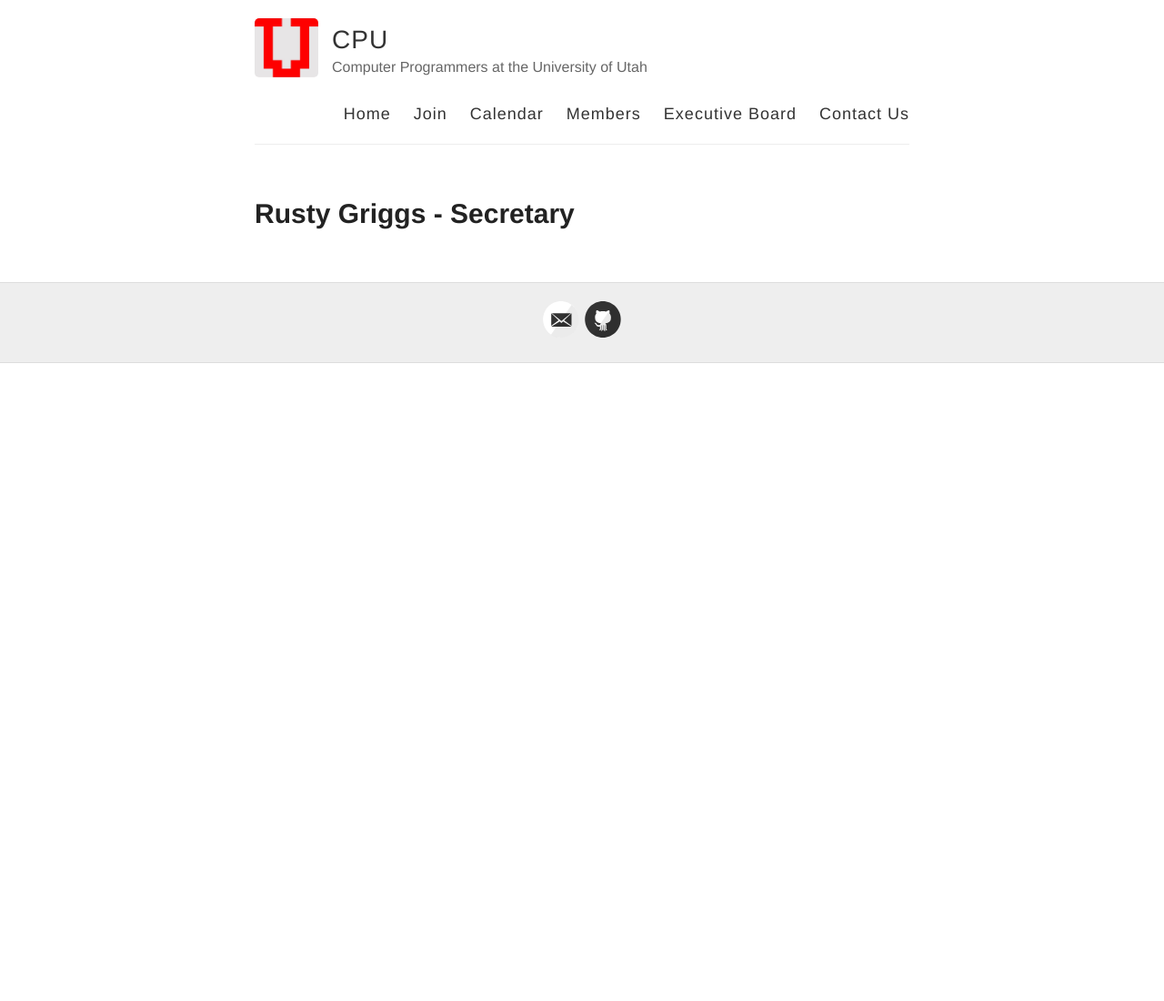
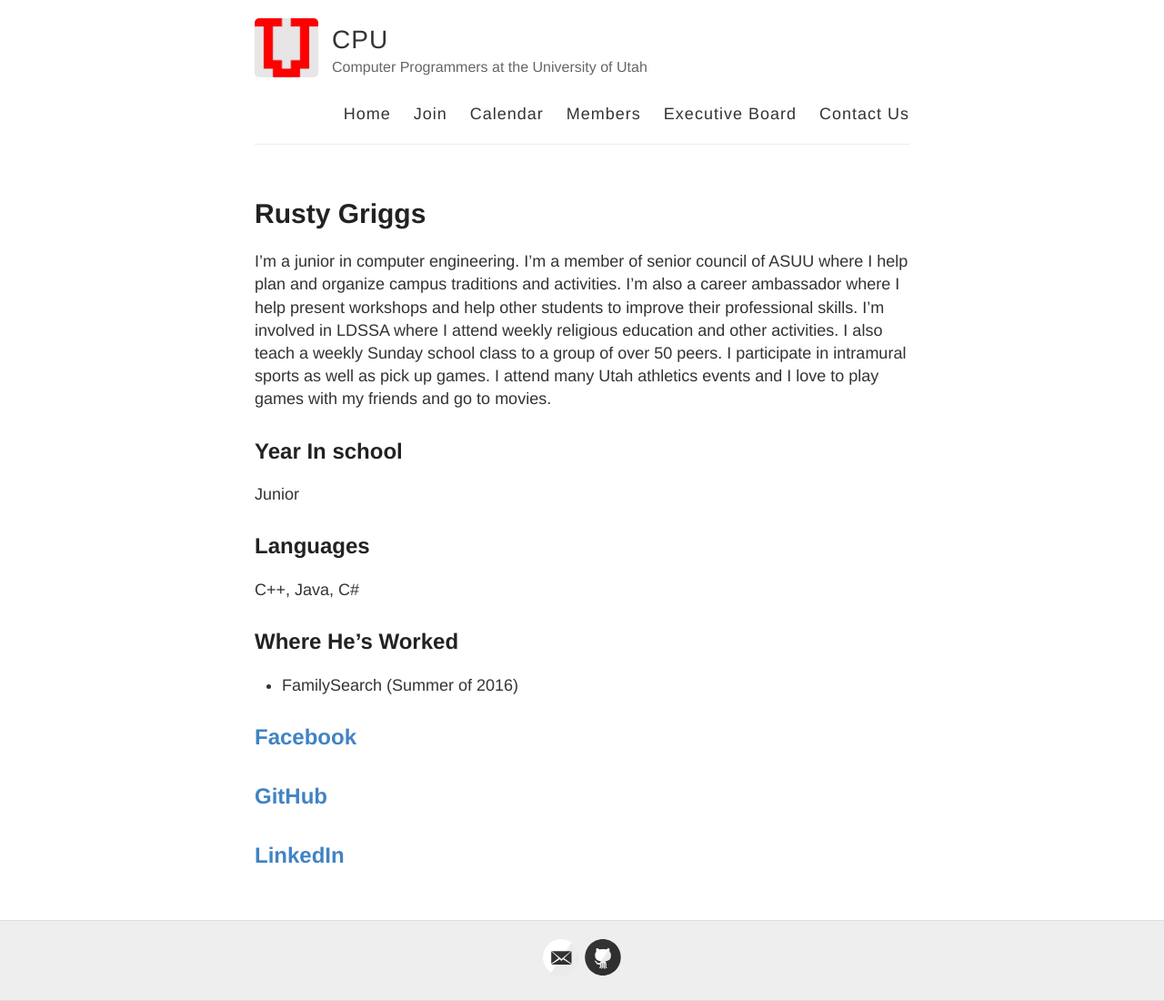
Before and after one commit to joshcally/cpuofu.github.io, a Jekyll site: the page built from bios/Rusty.md, in a window 1280 px wide. Shown: the whole page at 91% size. Built offline with Jekyll 4.4.1, drawn with Linux system fonts in a browser that asks for light colours; Markdown is read by kramdown in place of the engine named in the settings; before the commit the page ends 900 px from its top, so only the background shows below that.

Commit message:
Bio fixes

```diff
--- a/bios/Rusty.md
+++ b/bios/Rusty.md
@@ -1,4 +1,20 @@
 ---
 layout: page
-title: Rusty Griggs - Secretary
+title: Rusty Griggs
+permalink: /rusty/
 ---
+
+I'm a junior in computer engineering. I'm a member of senior council of ASUU where I help plan and organize campus traditions and activities. I'm also a career ambassador where I help present workshops and help other students to improve their professional skills. I'm involved in LDSSA where I attend weekly religious education and other activities. I also teach a weekly Sunday school class to a group of over 50 peers. I participate in intramural sports as well as pick up games. I attend many Utah athletics events and I love to play games with my friends and go to movies.
+
+##Year In school
+Junior
+
+##Languages
+C++, Java, C#
+
+##Where He's Worked
+- FamilySearch (Summer of 2016)
+
+##[Facebook](https://www.facebook.com/elder.griggs)
+##[GitHub](https://github.com/rustygriggs)
+##[LinkedIn](https://www.linkedin.com/in/rustygriggs)
```
Also changed, not shown: bios/Matthew.md (+4 -0 lines), bios/Tanner.md (+13 -3 lines), resources/images/MatthewPic.jpg (added), 1 other file.
